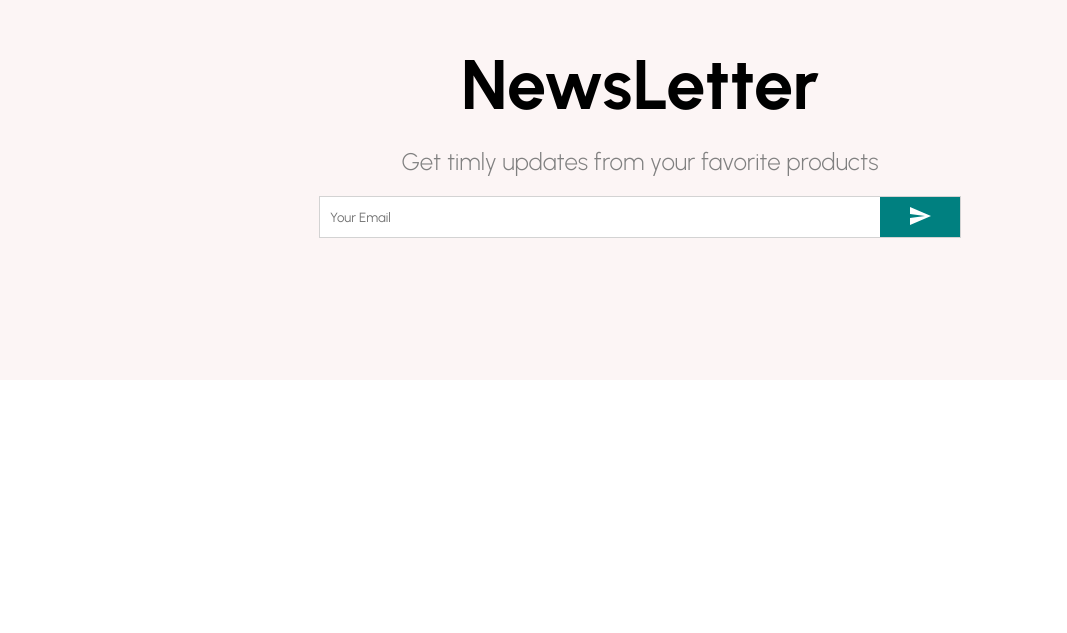
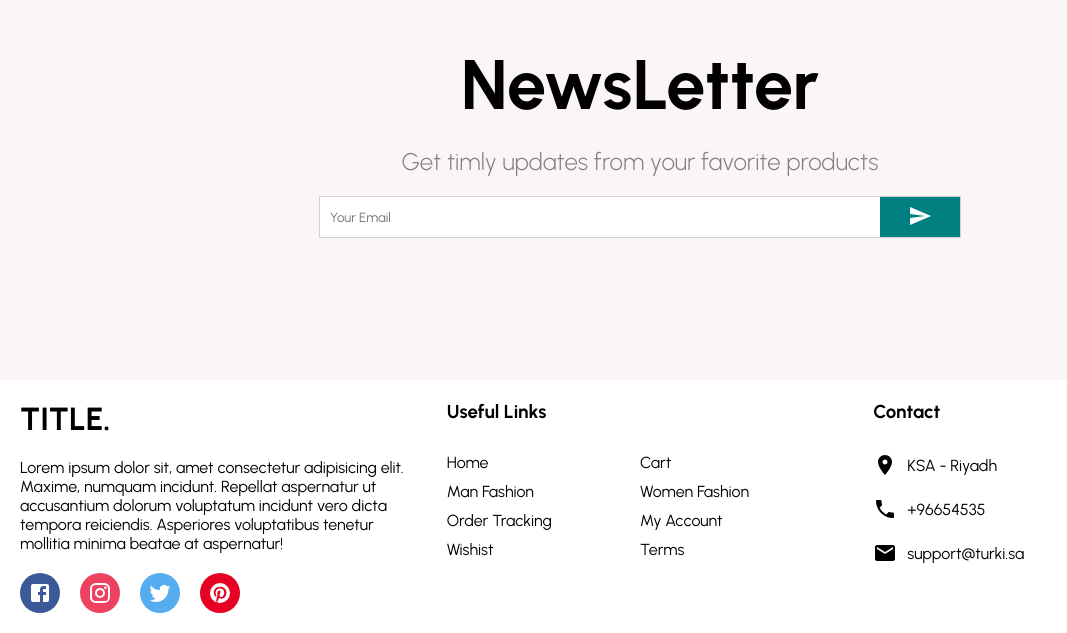
Before and after one commit to Turki700/Final_Project_E-commerce-app, a React (Create React App) app in the folder clint/: page / in a window 1280 px wide. Shown: the part 2356-2989 px from the top of the page, without its empty margins (0-1067 px from the left). Before the commit the page ends 2736 px from the top, so only its background shows below. Built offline with nearby package versions, Linux system fonts and the light colour scheme; the HTML template or start-up script is replaced by a standard one.

Commit message:
Footer :white_check_mark:

```diff
--- /dev/null
+++ b/clint/src/components/Footer.jsx
@@ -0,0 +1,125 @@
+import styled from 'styled-components'
+import { Facebook, Instagram, Mail, Phone, Pinterest, Room, Twitter } from '@material-ui/icons'
+
+const Container = styled.div`
+    display: flex;
+`
+
+// Left side
+const Left = styled.div`
+    flex: 1;
+    display: flex;
+    flex-direction: column;
+    padding: 20px;
+`
+const Logo = styled.h1``
+const Desc = styled.p`
+    margin: 20px 0px;
+`
+const SocialContainer = styled.div`
+    display: flex;
+`
+const SocialItem = styled.div`
+    width: 40px;
+    height: 40px;
+    border-radius: 50%;
+    color: #fff;
+    background-color: #${props => props.color};
+    display: flex;
+    align-items: center;
+    justify-content: center;
+    margin-right: 20px;
+    cursor: pointer;
+`
+
+// Center side
+const Center = styled.div`
+    flex: 1;
+    padding: 20px;
+`
+const Title = styled.h3`
+    margin-bottom: 30px
+`
+const List = styled.ul`
+    margin: 0;
+    padding: 0;
+    list-style: none;
+    display: flex;
+    flex-wrap: wrap;
+`
+const ListItem = styled.li`
+    width: 50%;
+    cursor: pointer;
+    margin-bottom: 10px;
+
+    &:hover {
+        color: teal;
+    }
+`
+
+
+// Right side
+const Right = styled.div`
+    flex: 1;
+    padding: 20px;
+`
+const ContactItem = styled.div`
+    margin-bottom: 20px;
+    display: flex;
+    align-items: center;
+`
+
+const Footer = () => {
+    return (
+        <Container>
+            <Left>
+                <Logo>TITLE.</Logo>
+                <Desc>Lorem ipsum dolor sit, amet consectetur adipisicing elit. Maxime, numquam incidunt. Repellat aspernatur ut accusantium dolorum voluptatum incidunt vero dicta tempora reiciendis. Asperiores voluptatibus tenetur mollitia minima beatae at aspernatur!</Desc>
+                <SocialContainer>
+                    <SocialItem color="3B5999">
+                        <Facebook />
+                    </SocialItem>
+                    <SocialItem color="EE405F">
+                        <Instagram />
+                    </SocialItem>
+                    <SocialItem color="55ACEE">
+                        <Twitter />
+                    </SocialItem>
+                    <SocialItem color="E60023">
+                        <Pinterest />
+                    </SocialItem>
+                </SocialContainer>
+            </Left>
+            <Center>
+                <Title>Useful Links</Title>
+                <List>
+                    <ListItem>Home</ListItem>
+                    <ListItem>Cart</ListItem>
+                    <ListItem>Man Fashion</ListItem>
+                    <ListItem>Women Fashion</ListItem>
+                    <ListItem>Order Tracking</ListItem>
+                    <ListItem>My Account</ListItem>
+                    <ListItem>Wishist</ListItem>
+                    <ListItem>Terms</ListItem>
+                </List>
+            </Center>
+            <Right>
+                <Title>Contact</Title>
+                <ContactItem>
+                    <Room style={{marginRight: "10px"}}/>
+                    KSA - Riyadh
+                </ContactItem>
+                <ContactItem>
+                    <Phone style={{marginRight: "10px"}}/>
+                    +96654535
+                </ContactItem>
+                <ContactItem>
+                    <Mail style={{marginRight: "10px"}}/>
+                    support@turki.sa
+                </ContactItem>
+            </Right>
+        </Container>
+     );
+}
+
+export default Footer;
--- a/clint/src/pages/Home.jsx
+++ b/clint/src/pages/Home.jsx
@@ -1,5 +1,6 @@
 import Announcement from "../components/Announcement";
 import Categoreies from "../components/Categories";
+import Footer from "../components/Footer";
 import Navbar from "../components/Navbar";
 import NewsLetter from "../components/NewsLetter";
 import Products from "../components/Products";
@@ -14,6 +15,7 @@
             <Categoreies />
             <Products />
             <NewsLetter />
+            <Footer />
         </div>
      );
 }
```
